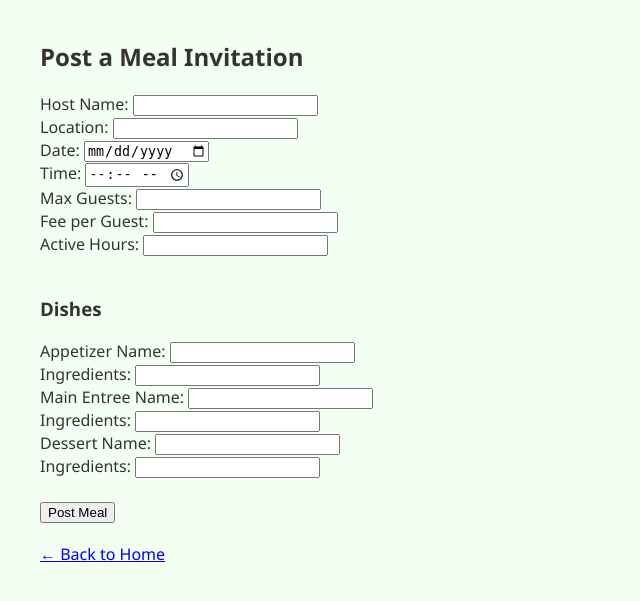
After one commit to kyleponte/meal-sharing-app, a Flask app: page /post-meal in a window 1280 px wide. The commit adds this page. Shown: the top 601 px of the page, without its empty margins (0-640 px from the left). Run offline with Flask 3, Linux system fonts and the light colour scheme.

Commit message:
Added pages for browsing meals and posting meals

```diff
--- a/app.py
+++ b/app.py
@@ -27,10 +27,40 @@ class Meal:
     def is_active(self):
         return datetime.now() <= self.active_until
 
+# --------- Routes ---------
 @app.route('/')
 def home():
     return render_template('index.html')
 
+@app.route('/post-meal', methods=['GET', 'POST'])
+def post_meal():
+    if request.method == 'POST':
+        host_name = request.form['host']
+        location = request.form['location']
+        date_str = request.form['meal_date']
+        time_str = request.form['meal_time']
+        time = datetime.strptime(f"{date_str} {time_str}", "%Y-%m-%d %H:%M")
+        max_guests = int(request.form['max_guests'])
+        fee = float(request.form['fee'])
+        active_hours = int(request.form['active_hours'])
 
+        # Process dishes
+        dishes = []
+        for i in range(1, 4):  # Appetizer, Main, Dessert
+            dish_name = request.form[f'dish{i}_name']
+            ingredients = request.form[f'dish{i}_ingredients'].split(',')
+            course = ['appetizer', 'main', 'dessert'][i - 1]
+            dishes.append(Dish(dish_name, ingredients, course))
+
+        meal = Meal(host_name, dishes, location, time, max_guests, fee, active_hours)
+        meals.append(meal)
+        return redirect(url_for('home'))
+    return render_template('post_meal.html')
+
+@app.route('/browse-meals')
+def browse_meals():
+    return render_template('browse_meals.html', meals=meals)
+
+# --------- Run App ---------
 if __name__ == '__main__':
     app.run(debug=True)
--- a/static/style.css
+++ b/static/style.css
@@ -1,4 +1,5 @@
 body {
+    font-family: 'Segoe UI', sans-serif;
     background-color: #f4fff4;
     margin: 40px;
     color: #333;
--- a/templates/index.html
+++ b/templates/index.html
@@ -6,5 +6,7 @@
 </head>
 <body>
   <h1>Meal Sharing App</h1>
+  <a href="/post-meal">Host: Post a Meal</a><br><br>
+  <a href="/browse-meals">Guest: Browse Meals</a>
 </body>
 </html>
--- /dev/null
+++ b/templates/post_meal.html
@@ -0,0 +1,33 @@
+<!DOCTYPE html>
+<html>
+<head>
+  <title>Post Meal</title>
+  <link rel="stylesheet" href="{{ url_for('static', filename='style.css') }}">
+</head>
+<body>
+  <h2>Post a Meal Invitation</h2>
+  <form method="post">
+    Host Name: <input name="host"><br>
+    Location: <input name="location"><br>
+    Date: <input type="date" name="meal_date"><br>
+    Time: <input type="time" name="meal_time"><br>
+    Max Guests: <input name="max_guests" type="number"><br>
+    Fee per Guest: <input name="fee"><br>
+    Active Hours: <input name="active_hours"><br><br>
+
+    <h3>Dishes</h3>
+    Appetizer Name: <input name="dish1_name"><br>
+    Ingredients: <input name="dish1_ingredients"><br>
+
+    Main Entree Name: <input name="dish2_name"><br>
+    Ingredients: <input name="dish2_ingredients"><br>
+
+    Dessert Name: <input name="dish3_name"><br>
+    Ingredients: <input name="dish3_ingredients"><br><br>
+
+    <button type="submit">Post Meal</button>
+  </form>
+
+  <a href="/" style="display:inline-block; margin-top:20px;">← Back to Home</a>
+</body>
+</html>
```
Also changed, not shown: templates/browse_meals.html (added, +26 -0 lines).
